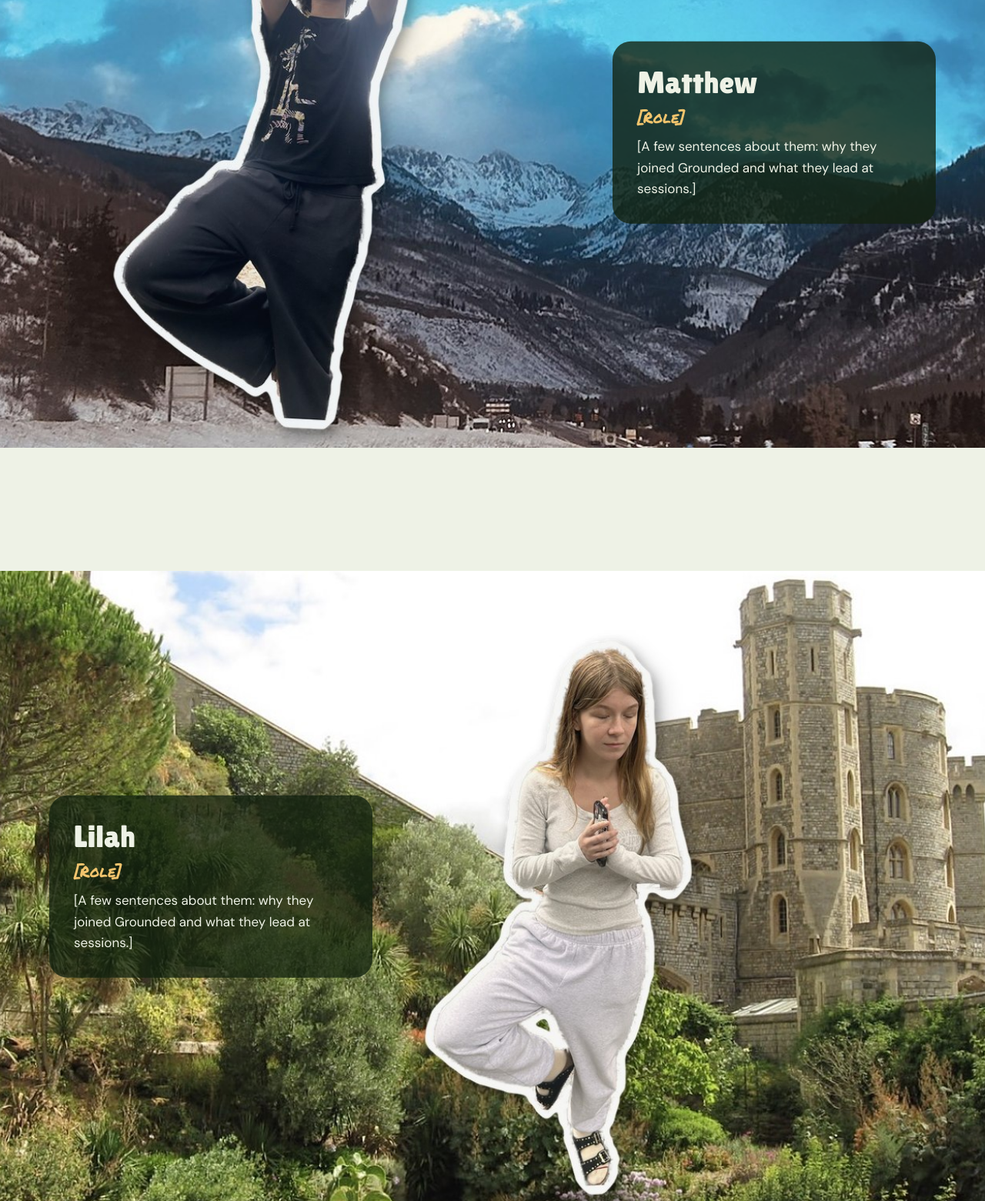
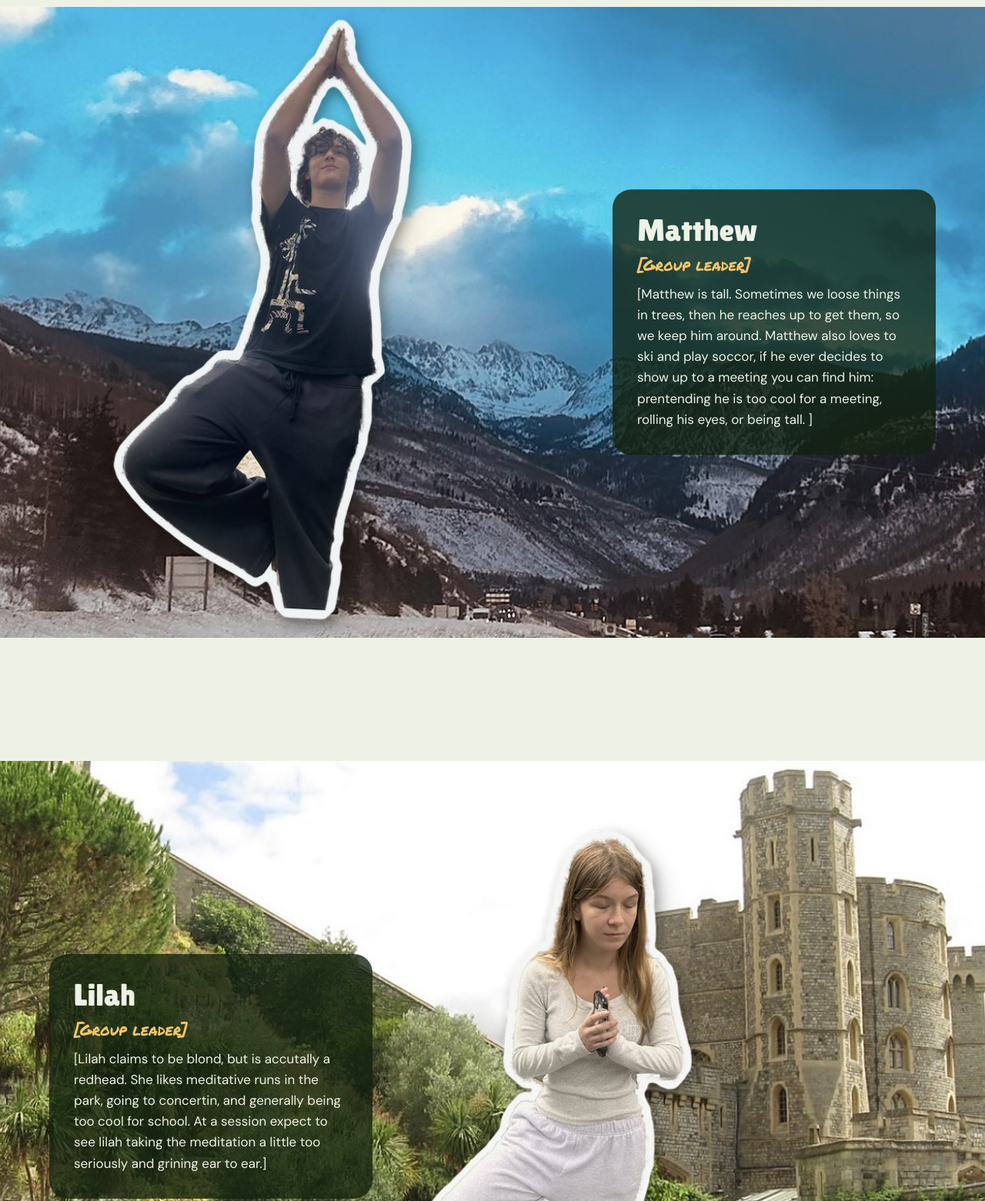
Before and after one commit to ortolanienzo10-ui/Grounded, a plain HTML site: page index.html in a window 1280 px wide. Shown: the part 1500-3061 px from the top of the page at 77% size. Drawn offline with Linux system fonts and the light colour scheme.

Commit message:
Update index.html

```diff
--- a/index.html
+++ b/index.html
@@ -35,7 +35,7 @@ a{color:#2F5D27}a:hover{color:#1F3A1C}
   <!-- WHO WE ARE -->
   <section style="max-width: 820px; margin: 0 auto; padding: 120px 24px 96px; display: flex; flex-direction: column; gap: 24px">
     <h2 style="margin: 0; font-family: 'Permanent Marker', cursive; font-size: 2.75rem; font-weight: 400; color: #2F5D27; transform: rotate(-2deg); align-self: flex-start">who we are</h2>
-    <p style="margin: 0; font-size: 1.375rem; line-height: 1.6">[Your blurb goes here: what Grounded is, why you started it, and what someone can expect at a session.]</p>
+    <p style="margin: 0; font-size: 1.375rem; line-height: 1.6">[We are a youth led group hoping to intoduce minfullness and community to prospect park through bi-weekly mental health acitvities in the park. Our activities range from: guided meditation, group yoga,tai chi, all the way to potlucks and jam sessions. We are a group of teenagers who love the outdoors and feel like mental health and community is paramount in everyones lives. We looked around our community and felt like there was a concerning lack of mental health and community building programs in prospect park, so we made grounded, come by every other week to meet new people, center yourself, and take thirty minutes to have a relaxing time!]</p>
   </section>
 
   <!-- TEAM -->
@@ -47,24 +47,24 @@ a{color:#2F5D27}a:hover{color:#1F3A1C}
       <img class="scene" src="images/matthew.jpg" alt="Matthew in a tree pose" style="object-position: 27% 50%">
       <div class="info info-r">
         <h3 style="margin: 0; font-family: 'Lilita One', sans-serif; font-weight: 400; font-size: 2.5rem; line-height: 1.05">Matthew</h3>
-        <p style="margin: 0; font-family: 'Permanent Marker', cursive; font-size: 1.25rem; color: #F2C46D">[Role]</p>
-        <p style="margin: 0; font-size: 1.0625rem; line-height: 1.6">[A few sentences about them: why they joined Grounded and what they lead at sessions.]</p>
+        <p style="margin: 0; font-family: 'Permanent Marker', cursive; font-size: 1.25rem; color: #F2C46D">[Group leader]</p>
+        <p style="margin: 0; font-size: 1.0625rem; line-height: 1.6">[Matthew is tall. Sometimes we loose things in trees, then he reaches up to get them, so we keep him around. Matthew also loves to ski and play soccor, if he ever decides to show up to a meeting you can find him: prentending he is too cool for a meeting, rolling his eyes, or being tall. ]</p>
       </div>
     </div>
     <div class="banner">
       <img class="scene" src="images/lilah.jpg" alt="Lilah in a tree pose" style="object-position: 57% 50%">
       <div class="info info-l">
         <h3 style="margin: 0; font-family: 'Lilita One', sans-serif; font-weight: 400; font-size: 2.5rem; line-height: 1.05">Lilah</h3>
-        <p style="margin: 0; font-family: 'Permanent Marker', cursive; font-size: 1.25rem; color: #F2C46D">[Role]</p>
-        <p style="margin: 0; font-size: 1.0625rem; line-height: 1.6">[A few sentences about them: why they joined Grounded and what they lead at sessions.]</p>
+        <p style="margin: 0; font-family: 'Permanent Marker', cursive; font-size: 1.25rem; color: #F2C46D">[Group leader]</p>
+        <p style="margin: 0; font-size: 1.0625rem; line-height: 1.6">[Lilah claims to be blond, but is accutally a redhead. She likes meditative runs in the park, going to concertin, and generally being too cool for school. At a session expect to see lilah taking the meditation a little too seriously and grining ear to ear.]</p>
       </div>
     </div>
     <div class="banner">
       <img class="scene" src="images/enzo.jpg" alt="Enzo in a tree pose" style="object-position: 78% 50%">
       <div class="info info-l">
         <h3 style="margin: 0; font-family: 'Lilita One', sans-serif; font-weight: 400; font-size: 2.5rem; line-height: 1.05">Enzo</h3>
-        <p style="margin: 0; font-family: 'Permanent Marker', cursive; font-size: 1.25rem; color: #F2C46D">[Role]</p>
-        <p style="margin: 0; font-size: 1.0625rem; line-height: 1.6">[A few sentences about them: why they joined Grounded and what they lead at sessions.]</p>
+        <p style="margin: 0; font-family: 'Permanent Marker', cursive; font-size: 1.25rem; color: #F2C46D">[Group Leader]</p>
+        <p style="margin: 0; font-size: 1.0625rem; line-height: 1.6">[Enzo's favroit band is Pink Floyd, if that doesn't tell you enough he likes: meditating in greenwood cemetary, reading philiosphy and playing guitar. Enzo will try to lead most of the sessions, look for the short fella making a lot of noise and asking people what their favroit ice cream is (Its his go to icebreaker)]</p>
       </div>
     </div>
   </section>
@@ -88,7 +88,7 @@ a{color:#2F5D27}a:hover{color:#1F3A1C}
     </div>
   </section>
 
-  <footer style="padding: 40px 24px; text-align: center; font-size: 14px; color: #4A5F43">Grounded · Prospect Park, Brooklyn · [contact email or Instagram]</footer>
+  <footer style="padding: 40px 24px; text-align: center; font-size: 14px; color: #4A5F43">Grounded · Prospect Park, Brooklyn · [Ortolanienzo10@gmail.com - 347-232-0535]</footer>
   </div>
 </div>
 <script>
```
